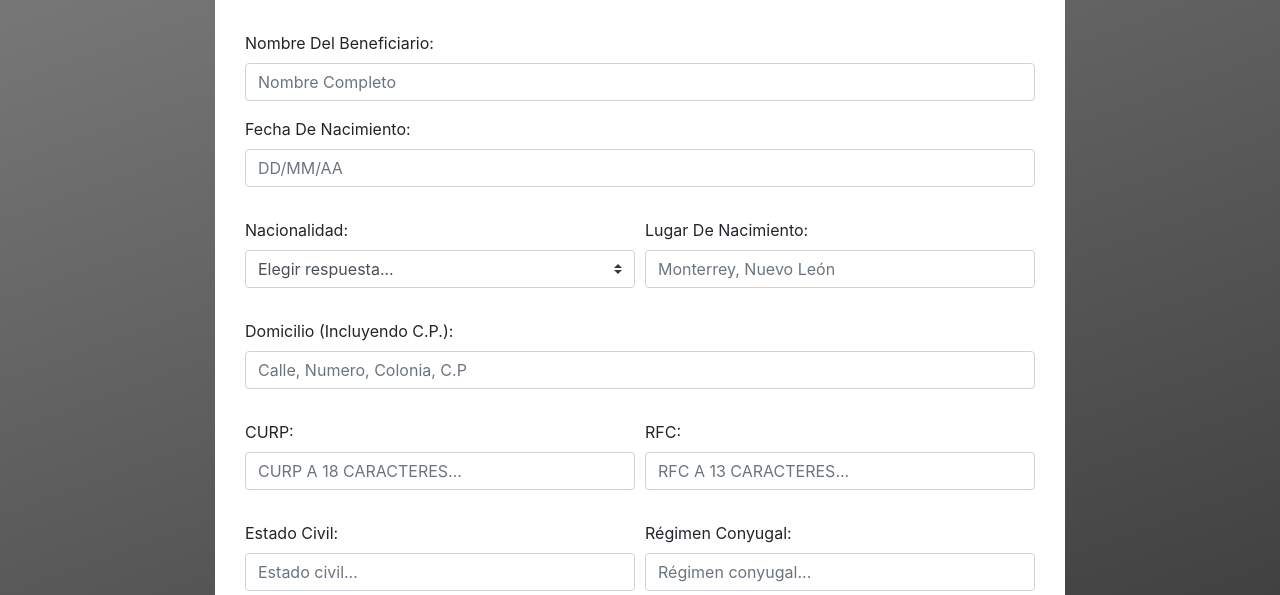
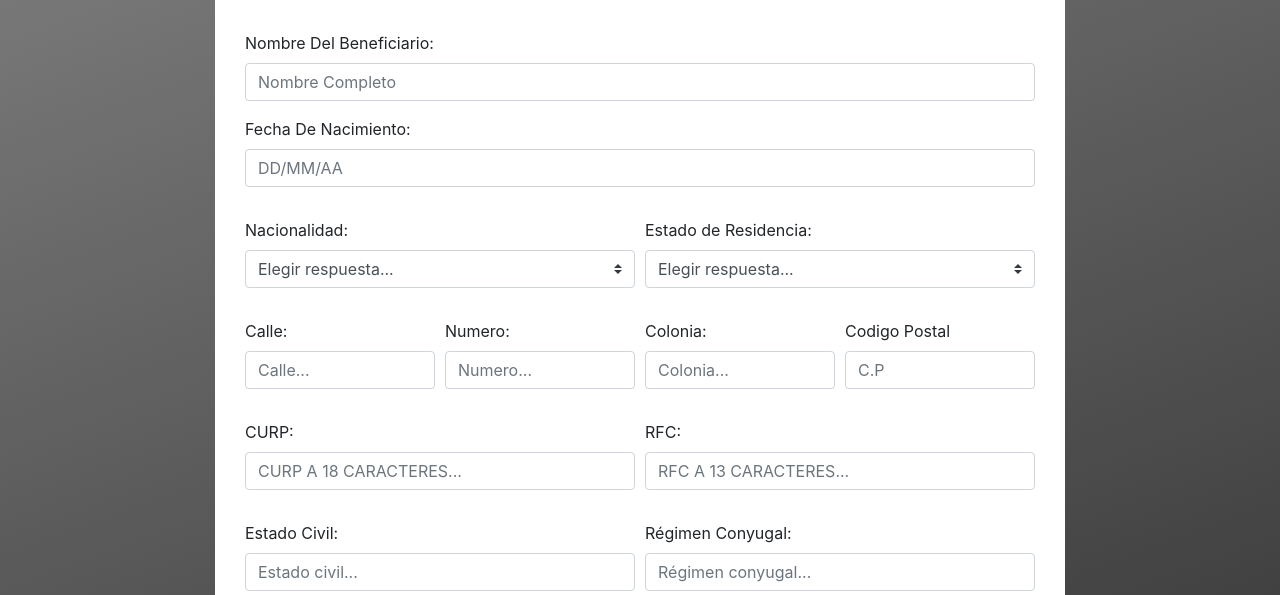
Before and after one commit to undannielmas/Formulario_TC, a PHP site: page / in a window 1280 px wide. Shown: the part 1534-2129 px from the top of the page. Run offline with PHP 8.4, Linux system fonts and the light colour scheme; some libraries are stand-ins or nearby versions.

Commit message:
agregar campos al beneficiario

```diff
--- a/index.php
+++ b/index.php
@@ -174,8 +174,8 @@
                 </div>
                 <div class="form-row">
                     <div class="form-group col-md-6">
-                        <label for="nacionalidad-beneficiario">Nacionalidad:</label>
-                        <select class="custom-select mr-sm-2" name="nacionalidad-beneficiario" id="nacionalidad">
+                        <label for="nacionalidad">Nacionalidad:</label>
+                        <select class="custom-select mr-sm-2" name="nacionalidad" id="nacionalidad">
                             <option selected>Elegir respuesta...</option>
                             <option value="Mexicano">Mexicano</option>
                             <option value="Mexicana">Mexicana</option>
@@ -184,16 +184,65 @@
                         </select>
                     </div>
                     <div class="form-group col-md-6">
-                        <label for="nacimiento-beneficiario">Lugar De Nacimiento:</label>
-                        <input type="text" class="form-control" name="nacimiento-beneficiario"
-                            id="nacimiento-beneficiario" placeholder="Monterrey, Nuevo León" minlength="4"
-                            maxlength="14" size="10">
+                        <label for="nacionalidad">Estado de Residencia:</label>
+                        <select class="custom-select mr-sm-2" name="estado" id="estado">
+                            <option selected>Elegir respuesta...</option>
+                            <option value="Aguascalientes">Aguascalientes</option>
+                            <option value="Baja California">Baja California</option>
+                            <option value="Baja California Sur">Baja California Sur</option>
+                            <option value="Campeche">Campeche</option>
+                            <option value="Chiapas">Chiapas</option>
+                            <option value="Chihuahua">Chihuahua</option>
+                            <option value="CDMX">Ciudad de México</option>
+                            <option value="Coahuila">Coahuila</option>
+                            <option value="Colima">Colima</option>
+                            <option value="Durango">Durango</option>
+                            <option value="Estado de México">Estado de México</option>
+                            <option value="Guanajuato">Guanajuato</option>
+                            <option value="Guerrero">Guerrero</option>
+                            <option value="Hidalgo">Hidalgo</option>
+                            <option value="Jalisco">Jalisco</option>
+                            <option value="Michoacán">Michoacán</option>
+                            <option value="Morelos">Morelos</option>
+                            <option value="Nayarit">Nayarit</option>
+                            <option value="Nuevo León">Nuevo León</option>
+                            <option value="Oaxaca">Oaxaca</option>
+                            <option value="Puebla">Puebla</option>
+                            <option value="Querétaro">Querétaro</option>
+                            <option value="Quintana Roo">Quintana Roo</option>
+                            <option value="San Luis Potosí">San Luis Potosí</option>
+                            <option value="Sinaloa">Sinaloa</option>
+                            <option value="Sonora">Sonora</option>
+                            <option value="Tabasco">Tabasco</option>
+                            <option value="Tamaulipas">Tamaulipas</option>
+                            <option value="Tlaxcala">Tlaxcala</option>
+                            <option value="Veracruz">Veracruz</option>
+                            <option value="Yucatán">Yucatán</option>
+                            <option value="Zacatecas">Zacatecas</option>
+                        </select>
                     </div>
                 </div>
-                <div class="form-group">
-                    <label for="home-beneficiario">Domicilio (Incluyendo C.P.):</label>
-                    <input type="text" class="form-control" name="home-beneficiario" id="home-beneficiario"
-                        placeholder="Calle, Numero, Colonia, C.P">
+                <div class="form-row">
+                    <div class="form-group col-md-3">
+                        <label for="calle">Calle:</label>
+                        <input type="text" class="form-control" name="calle" id="calle"
+                            placeholder="Calle..." minlength="4" maxlength="30" size="10">
+                    </div>
+                    <div class="form-group col-md-3">
+                        <label for="numero">Numero:</label>
+                        <input type="text" class="form-control" name="numero" id="numero" placeholder="Numero..."
+                            minlength="4" maxlength="14" size="10">
+                    </div>
+                    <div class="form-group col-md-3">
+                        <label for="colonia">Colonia:</label>
+                        <input type="text" class="form-control" name="colonia" id="colonia" placeholder="Colonia..."
+                            minlength="4" maxlength="50" size="10">
+                    </div>
+                    <div class="form-group col-md-3">
+                        <label for="rfc">Codigo Postal</label>
+                        <input type="text" class="form-control" name="cp" id="cp" placeholder="C.P"
+                            minlength="1" maxlength="5" size="10" style="text-transform:uppercase">
+                    </div>
                 </div>
                 <div class="form-row">
                     <div class="form-group col-md-6">
```
